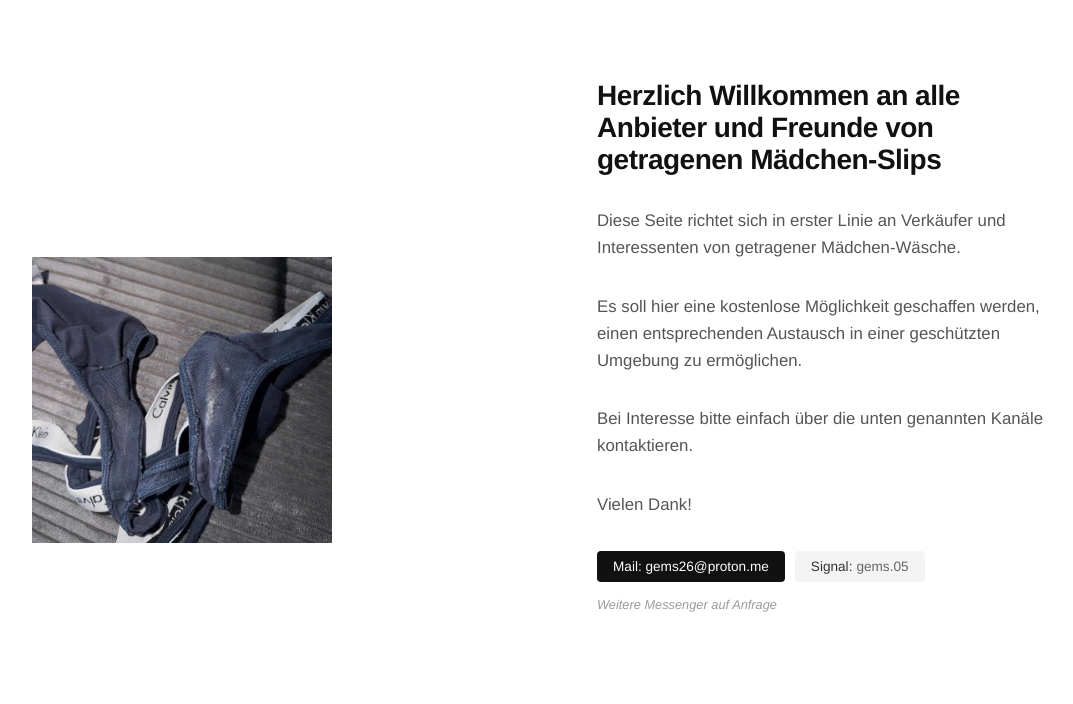
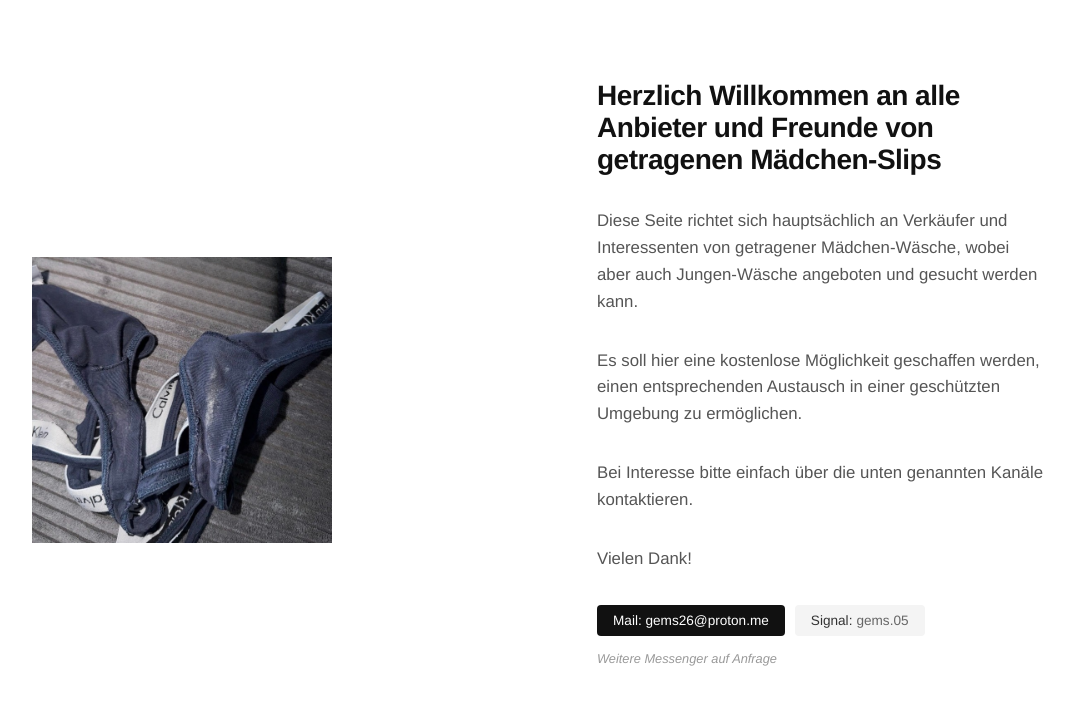
Before and after one commit to gems-alt/gems-alt.github.io, a plain HTML site: page index.html in a window 1280 px wide. Shown: the whole page, without its empty margins (128-1201 px from the left). Drawn offline with Linux system fonts and the light colour scheme.

Commit message:
Update introductory paragraph for clarity

```diff
--- a/index.html
+++ b/index.html
@@ -41,7 +41,7 @@ p { font-size: 1.05rem; line-height: 1.6; margin-bottom: 32px; color: #555; }
     <div class="inner-content">
       <h1 style="font-size: 28px;">Herzlich Willkommen an alle Anbieter und Freunde von getragenen Mädchen-Slips</h1>
 
-      <p>Diese Seite richtet sich in erster Linie an Verkäufer und Interessenten von getragener Mädchen-Wäsche.</p>
+      <p>Diese Seite richtet sich hauptsächlich an Verkäufer und Interessenten von getragener Mädchen-Wäsche, wobei aber auch Jungen-Wäsche angeboten und gesucht werden kann.</p>
       <p>Es soll hier eine kostenlose Möglichkeit geschaffen werden, einen entsprechenden Austausch in einer geschützten Umgebung zu ermöglichen.</p>
       <p>Bei Interesse bitte einfach über die unten genannten Kanäle kontaktieren.</p>
 
```
